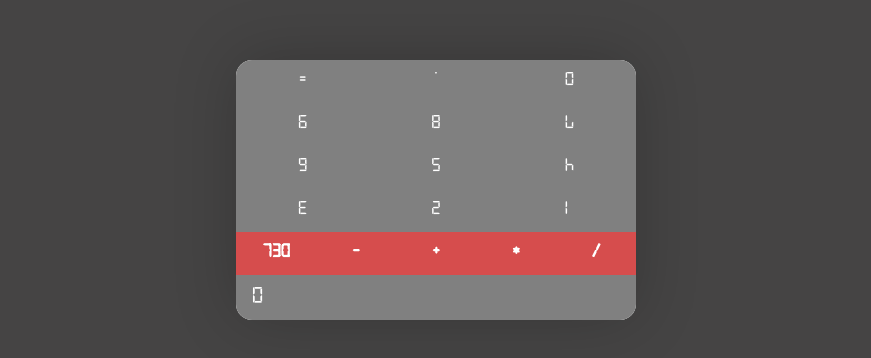
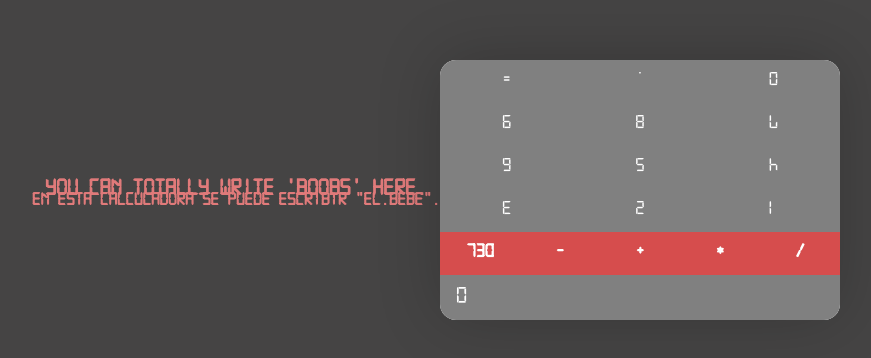
Before and after one commit to yaspyrih/reactCalculator, a React (Create React App) app: page / in a window 1280 px wide. Shown: the part 210-568 px from the top of the page, without its empty margins (204-1075 px from the left). Built offline with nearby package versions, Linux system fonts and the light colour scheme; the HTML template or start-up script is replaced by a standard one.

Commit message:
Instructions

```diff
--- a/src/App.js
+++ b/src/App.js
@@ -1,6 +1,7 @@
 import { useState } from "react";
 
 function App() {
+
   const [calc, setCalc] = useState("");
   const [result, setResult] = useState("");
 
@@ -51,6 +52,10 @@ function App() {
 
   return (
     <div className="App">
+      <div className="Text">
+      <h2>You can totally write 'BOOBS' here.</h2>
+      <h3>En esta calculadora se puede escribir "EL.BEBE".</h3>
+      </div>
       <div className="calculator">
         <div className="display">
             {result ? <span>({result})</span> : ''}&nbsp;
--- a/src/index.css
+++ b/src/index.css
@@ -20,6 +20,11 @@
 
 body {
     background-color: rgb(69, 68, 68);
+}
+.Text {
+    color: #e07a7a;
+    text-align: center;
+    display: inline-block;
 }
 
 .App {
```
